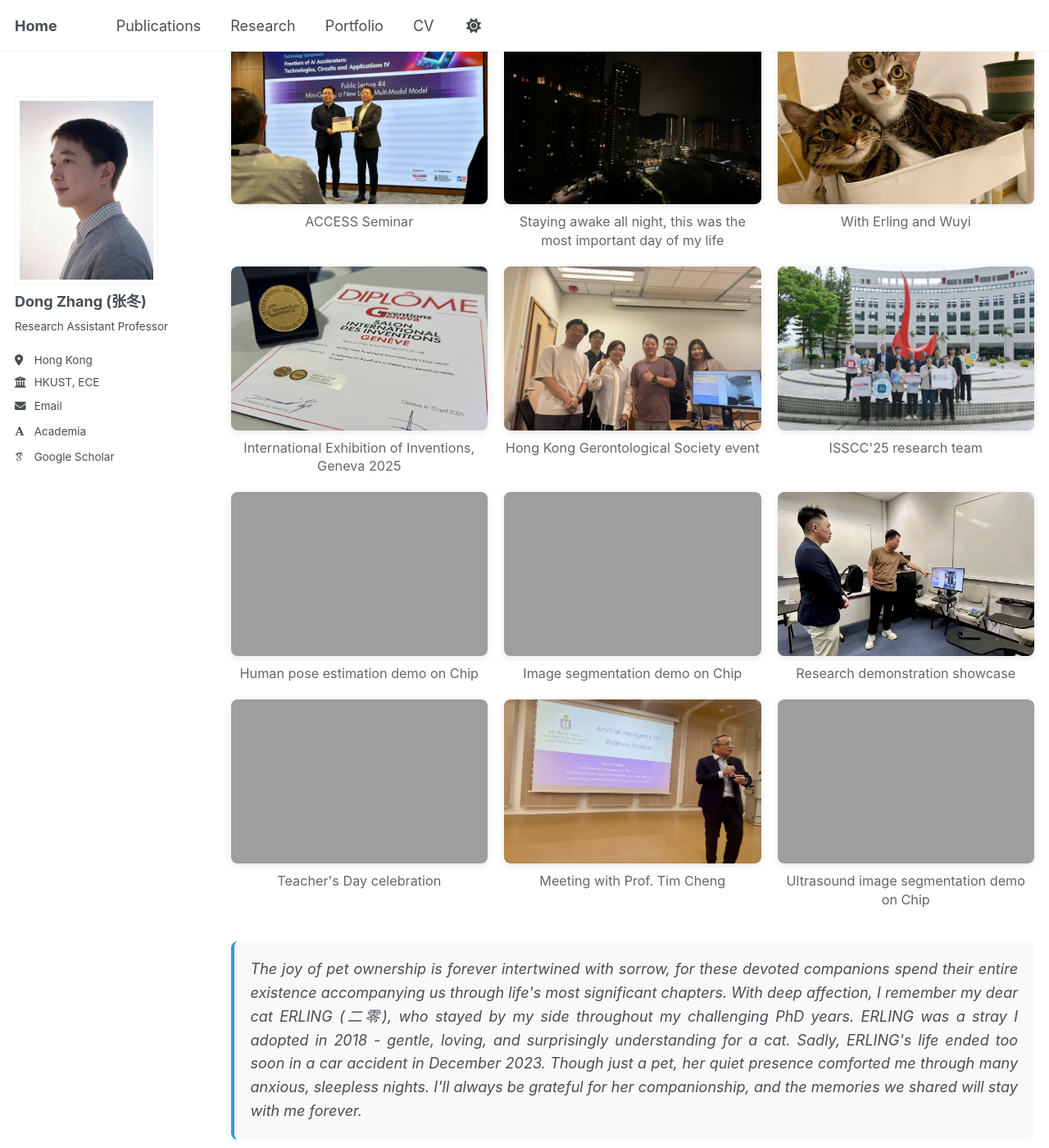
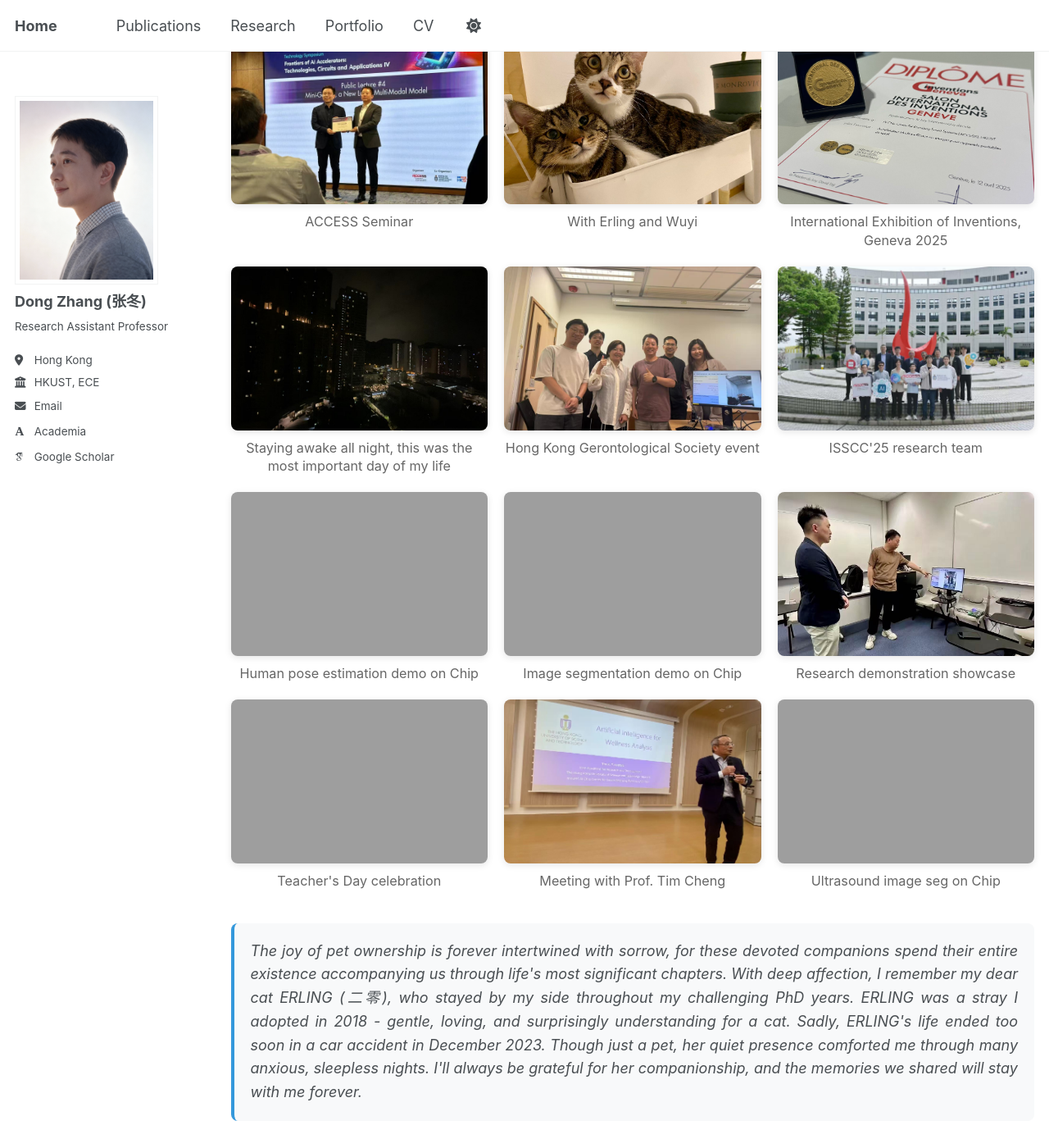
Before and after one commit to dongzhang89/dongzhang89.github.io, a Jekyll site: the page built from _pages/portfolio.html, in a window 1280 px wide and 1400 px high, scrolled down 412 px. Shown: the whole window at 82% size. Built offline with Jekyll 4.4.1, drawn with Linux system fonts in a browser that asks for light colours; some web fonts are replaced; a script that is not in the unit is left out.

Commit message:
Update portfolio.html

```diff
--- a/_pages/portfolio.html
+++ b/_pages/portfolio.html
@@ -120,16 +120,16 @@ author_profile: true
     <div class="image-caption">ACCESS Seminar</div>
   </div>
   <div class="image-item">
-    <img src="{{ '/images/gallery/dahe.jpg' | prepend: base_path }}" alt="Dahe" onerror="this.style.display='none'">
-    <div class="image-caption">Staying awake all night, this was the most important day of my life</div>
-  </div>
-  <div class="image-item">
     <img src="{{ '/images/gallery/erlingandwuyi.jpg' | prepend: base_path }}" alt="Erling and Wuyi" onerror="this.style.display='none'">
     <div class="image-caption">With Erling and Wuyi</div>
   </div>
   <div class="image-item">
     <img src="{{ '/images/gallery/geneva2025.jpg' | prepend: base_path }}" alt="Geneva 2025" onerror="this.style.display='none'">
     <div class="image-caption">International Exhibition of Inventions, Geneva 2025</div>
+  </div>
+  <div class="image-item">
+    <img src="{{ '/images/gallery/dahe.jpg' | prepend: base_path }}" alt="Dahe" onerror="this.style.display='none'">
+    <div class="image-caption">Staying awake all night, this was the most important day of my life</div>
   </div>
   <div class="image-item">
     <img src="{{ '/images/gallery/hkag.jpg' | prepend: base_path }}" alt="HKAG" onerror="this.style.display='none'">
@@ -161,7 +161,7 @@ author_profile: true
   </div>
   <div class="image-item">
     <img src="{{ '/images/gallery/ultrasounddemo.gif' | prepend: base_path }}" alt="Ultrasound Demo" onerror="this.style.display='none'">
-    <div class="image-caption">Ultrasound image segmentation demo on Chip</div>
+    <div class="image-caption">Ultrasound image seg on Chip</div>
   </div>
 </div>
 
```
